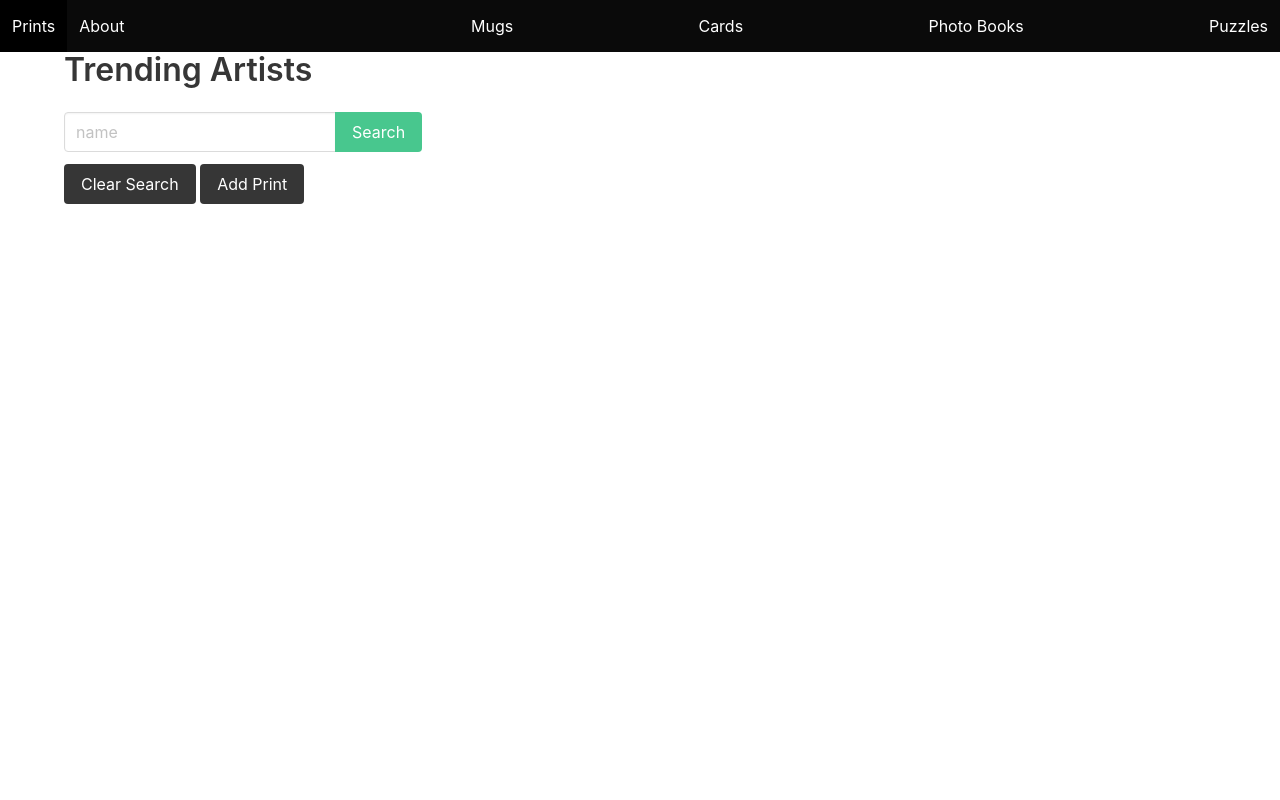
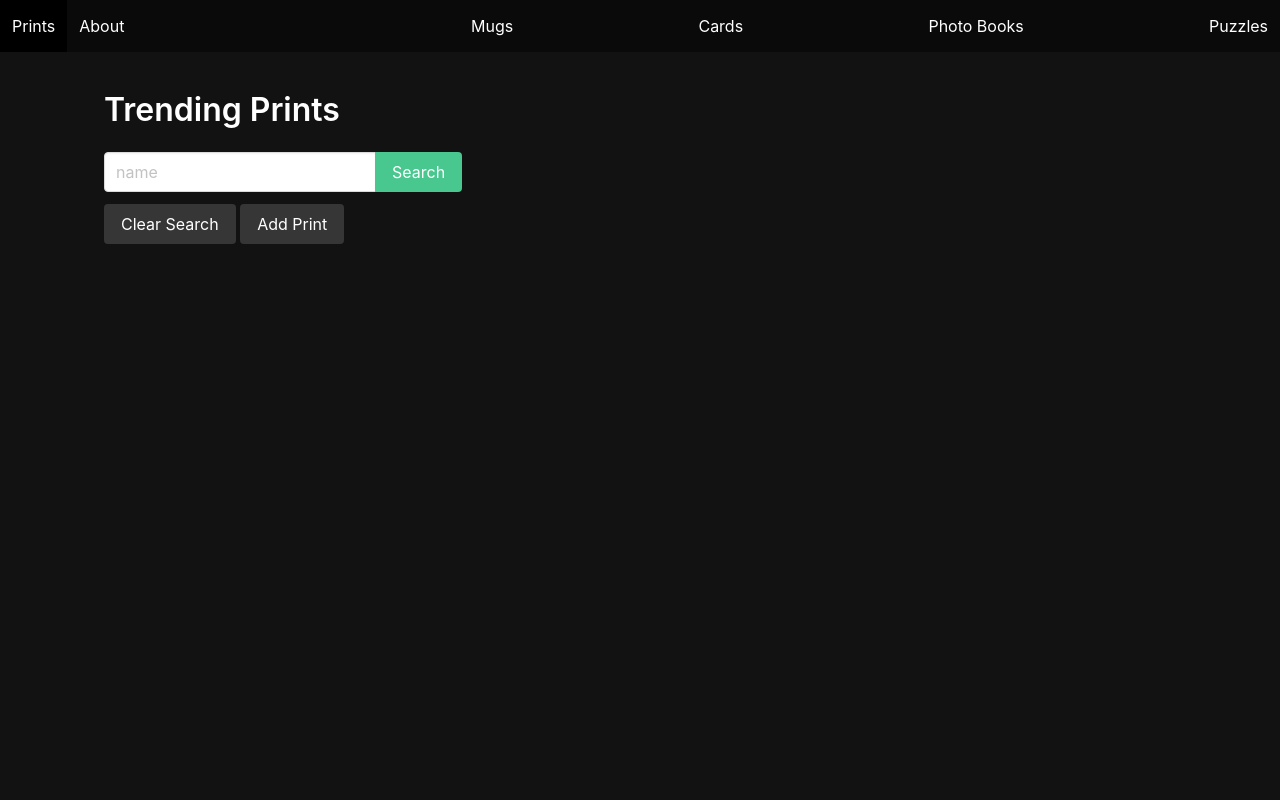
Before and after one commit to nabiladigo/print, a Django app: page /prints/ in a window 1280 px wide. Run offline with Django 4.2, Linux system fonts and the light colour scheme; data that the repository does not hold is empty.

Commit message:
udpate html files

```diff
--- /dev/null
+++ b/main_app/static/scripts/main.js
@@ -0,0 +1,5 @@
+$(".navbar-burger").click(function () {
+    // Toggle the "is-active" class on both the "navbar-burger" and the "navbar-menu"
+    $(".navbar-burger").toggleClass("is-active");
+    $(".navbar-menu").toggleClass("is-active");
+  });
--- /dev/null
+++ b/main_app/static/styles/main.css
@@ -0,0 +1,78 @@
+body {
+    background-color: #121212;
+    color: #ffffff;
+    min-height: 100vh;
+  }
+
+  h1,
+  h2,
+  h3 {
+    color: #ffffff;
+  }
+
+  .container {
+    padding: 40px;
+    padding-right: 0;
+  }
+
+  .title {
+    color: #ffffff;
+  }
+
+  .gallery {
+    display: grid;
+    grid-template-columns: repeat(auto-fit, minmax(280px, 1fr));
+    justify-content: center;
+    gap: 30px;
+  }
+
+  .gallery .card {
+    transition: 0.1s linear;
+  }
+
+  .gallery .card:hover {
+    transform: scale(1.1);
+    z-index: 10;
+  }
+
+  p {
+    font-size: 12px;
+  }
+
+  .detail__img {
+    position: absolute;
+    left: 0;
+    top: 0;
+    width: 100%;
+    height: 500px;
+    background-color: #ffffff;
+    overflow: hidden;
+  }
+
+  .detail__img::after {
+    content: "";
+    background-image: linear-gradient(transparent 60%, #1f1f1f);
+    position: absolute;
+    top: 0;
+    left: 0;
+    width: 100%;
+    height: 100%;
+    z-index: 5;
+  }
+
+  img {
+    width: 100%;
+    height: 500px;
+    object-fit: cover;
+    object-position: top;
+  }
+
+  .detail__name {
+    position: absolute;
+    z-index: 5;
+    top: 400px;
+  }
+
+  .detail__container {
+    margin-top: 500px;
+  }
--- a/main_app/templates/print_detail.html
+++ b/main_app/templates/print_detail.html
@@ -27,10 +27,7 @@
             </span>
         </a>
     </div>
-    <div class="detail__about">
-        <h4 class="title is-4">About</h4>
-        <p>Starting at ${{print.print}}</p>
-    </div>
+
 </div>
 
 {% endblock %}
--- a/main_app/views.py
+++ b/main_app/views.py
@@ -16,6 +16,7 @@ class About(TemplateView):
 
 class PrintList(TemplateView):
     template_name = "print_list.html"
+
     def get_context_data(self, **kwargs):
         context = super().get_context_data(**kwargs)
         name = self.request.GET.get("name")
@@ -24,15 +25,16 @@ class PrintList(TemplateView):
             context["header"] = f"Searching for {name}"
         else:
             context["prints"] = Print.objects.all()
-            context["header"] = "Trending Artists"
+            context["header"] = "Trending Prints"
         return context
 
 class PrintCreate(CreateView):
     model = Print
     fields = ['name', 'image', 'price']
-    template_name = "artist_create.html"
+    template_name = "print_create.html"
+
     def get_success_url(self):
-        return reverse('artist_detail', kwargs={'pk': self.object.pk})
+        return reverse('print_detail', kwargs={'pk': self.object.pk})
 
 class PrintDetail(DetailView):
     model = Print
@@ -40,8 +42,9 @@ class PrintDetail(DetailView):
 
 class PrintUpdate(UpdateView):
     model = Print
-    fields = ['name', 'img', 'price']
+    fields = ['name', 'image', 'price', 'verified_print']
     template_name = "print_update.html"
+
     def get_success_url(self):
         return reverse('print_detail', kwargs={'pk': self.object.pk})
 
--- a/print_project/settings.py
+++ b/print_project/settings.py
@@ -118,7 +118,7 @@ USE_TZ = True
 # https://docs.djangoproject.com/en/4.0/howto/static-files/
 
 STATIC_URL = '/static/'
-# STATICFILES_DIRS = [os.path.join(BASE_DIR,'main_app/static')]
+STATICFILES_DIRS = [os.path.join(BASE_DIR,'main_app/static')]
 
 
 # Default primary key field type
```
Also changed, not shown: main_app/models.py (+10 -0 lines), main_app/templates/print_delete_confirmation.html (renamed from main_app/templates/print_delete_confermation.html).
